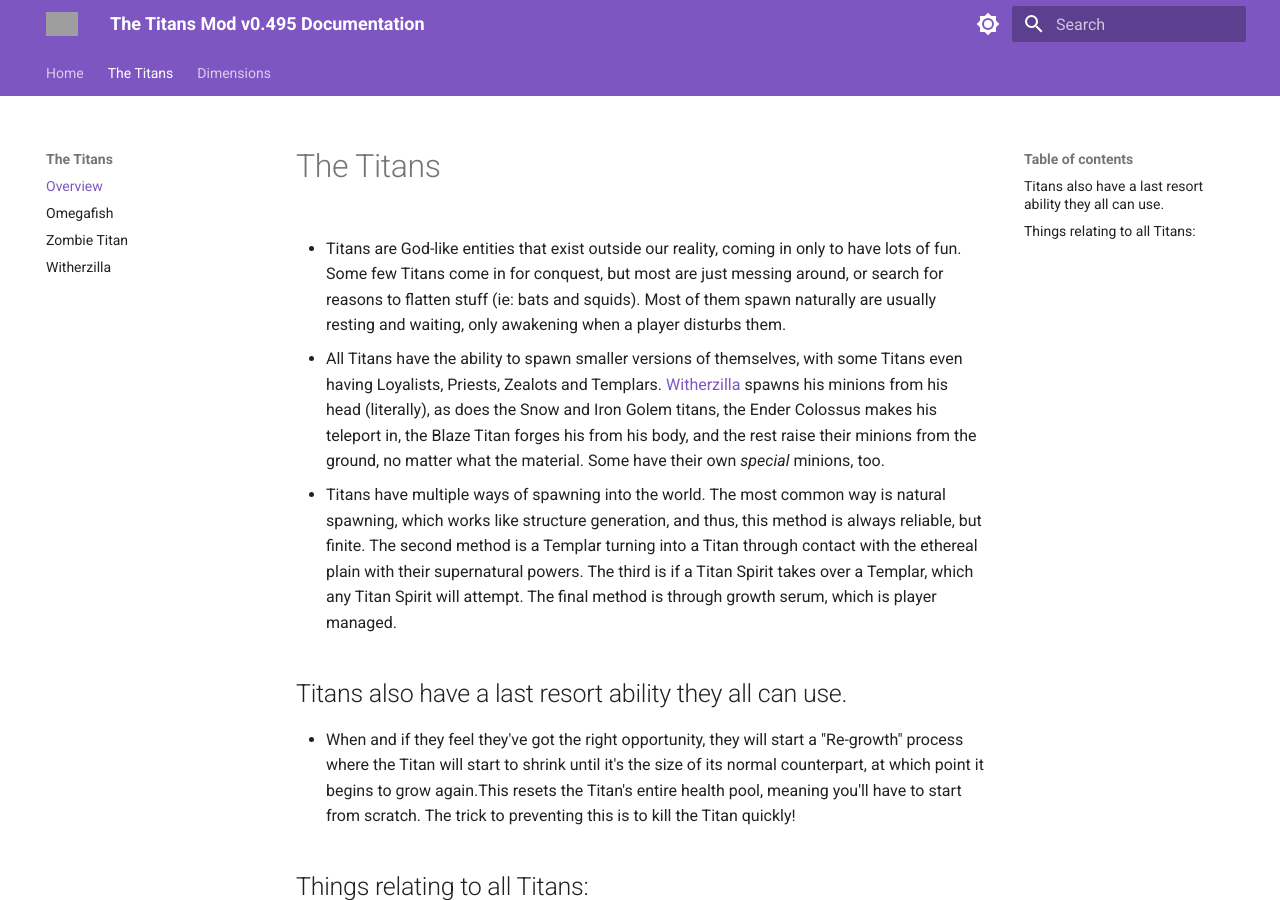
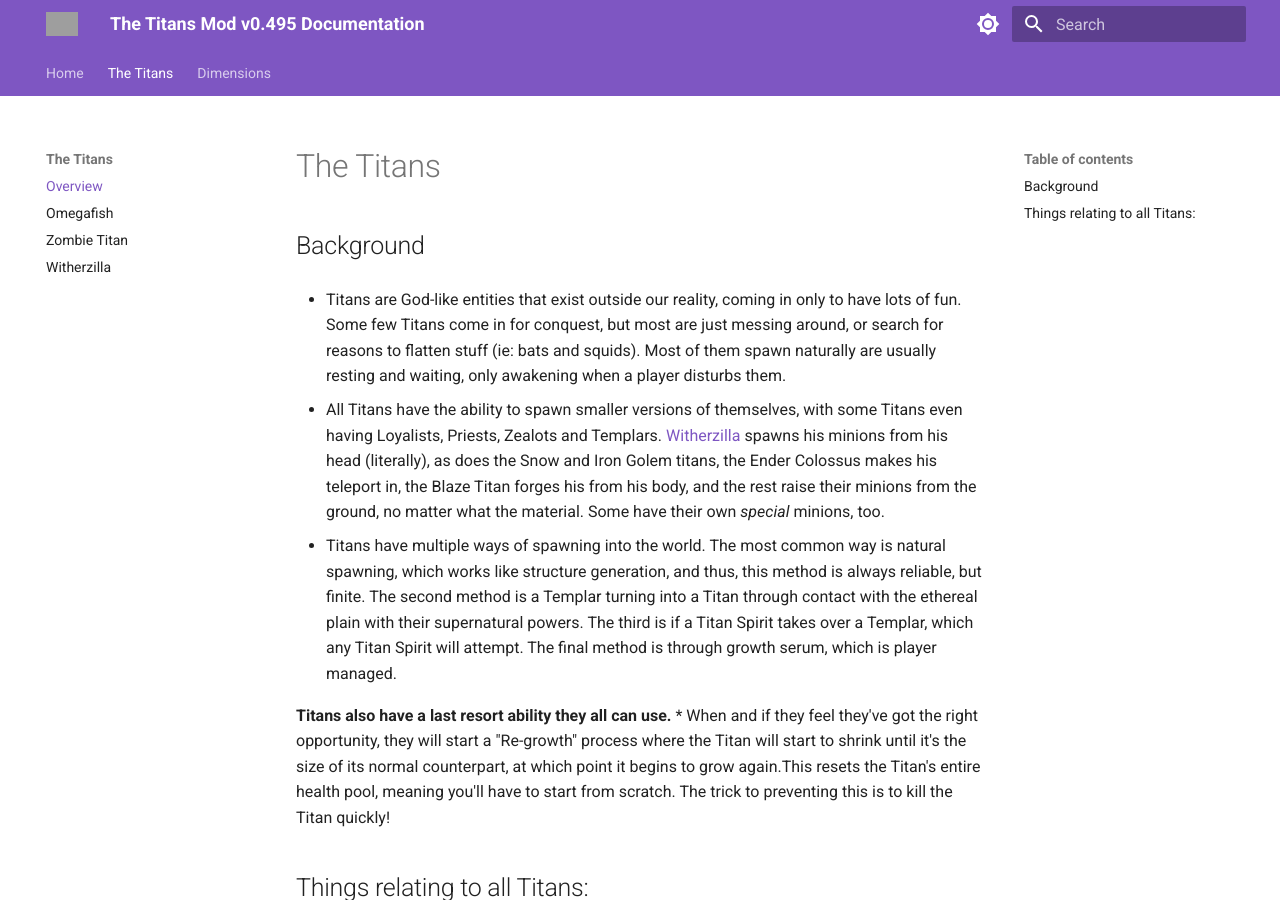
Before and after one commit to techn0z3n/The-Titans-Documentation, an MkDocs documentation site: the page built from docs/titans/index.md, in a window 1280 px wide and 900 px high. Built offline with MkDocs 1.6.1 and Material for MkDocs 9.7.7, drawn with Linux system fonts in a browser that asks for light colours; grey boxes are pictures that could not be loaded.

Commit message:
Add background section and format updates to Titans doc

```diff
--- a/docs/titans/index.md
+++ b/docs/titans/index.md
@@ -1,11 +1,11 @@
 # The Titans
-
+## Background
 * Titans are God-like entities that exist outside our reality, coming in only to have lots of fun. Some few Titans come in for conquest, but most are just messing around, or search for reasons to flatten stuff (ie: bats and squids). Most of them spawn naturally are usually resting and waiting, only awakening when a player disturbs them.
 
 * All Titans have the ability to spawn smaller versions of themselves, with some Titans even having Loyalists, Priests, Zealots and Templars. [Witherzilla](witherzilla.md) spawns his minions from his head (literally), as does the Snow and Iron Golem titans, the Ender Colossus makes his teleport in, the Blaze Titan forges his from his body, and the rest raise their minions from the ground, no matter what the material. Some have their own *special* minions, too.
 * Titans have multiple ways of spawning into the world. The most common way is natural spawning, which works like structure generation, and thus, this method is always reliable, but finite. The second method is a Templar turning into a Titan through contact with the ethereal plain with their supernatural powers. The third is if a Titan Spirit takes over a Templar, which any Titan Spirit will attempt. The final method is through growth serum, which is player managed.
 
-## Titans also have a last resort ability they all can use.
+**Titans also have a last resort ability they all can use.**
 * When and if they feel they've got the right opportunity, they will start a "Re-growth" process where the Titan will start to shrink until it's the size of its normal counterpart, at which point it begins to grow again.This resets the Titan's entire health pool, meaning you'll have to start from scratch. The trick to preventing this is to kill the Titan quickly!
 
 ## Things relating to all Titans:
```
